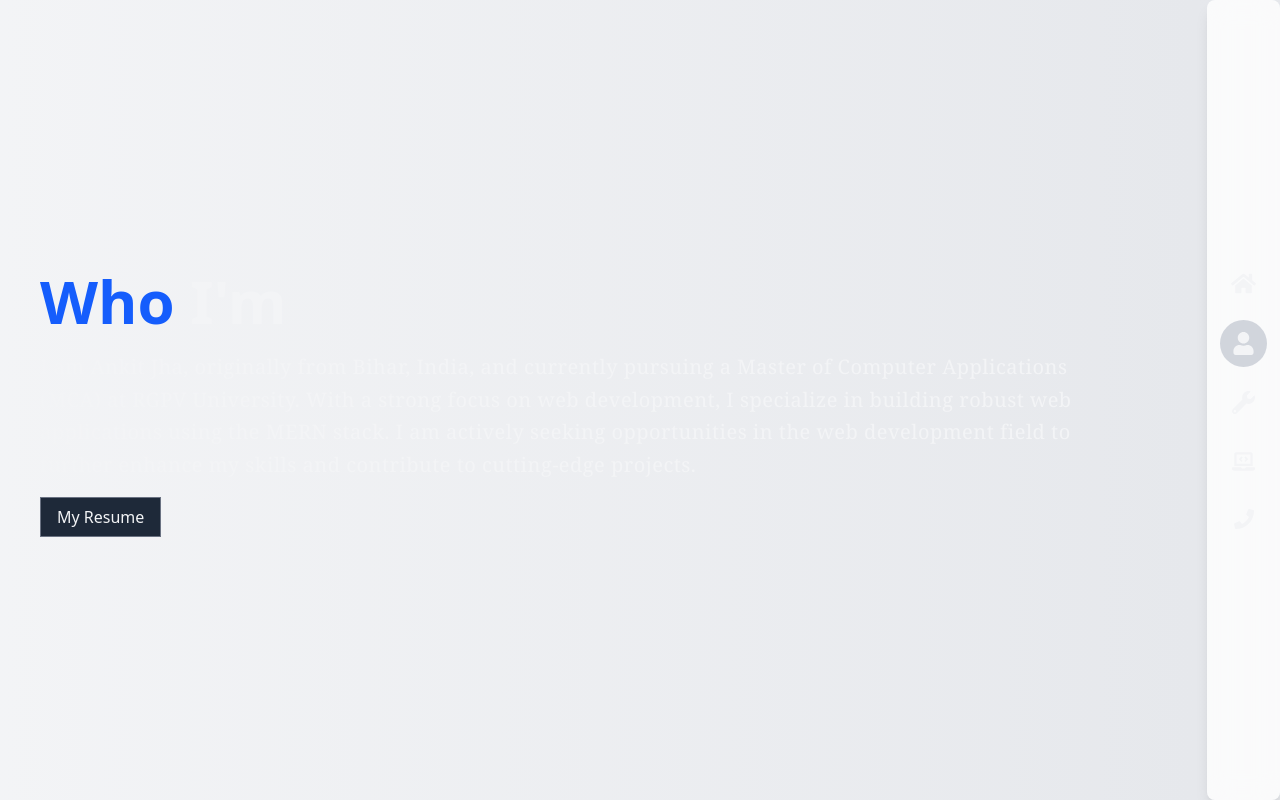
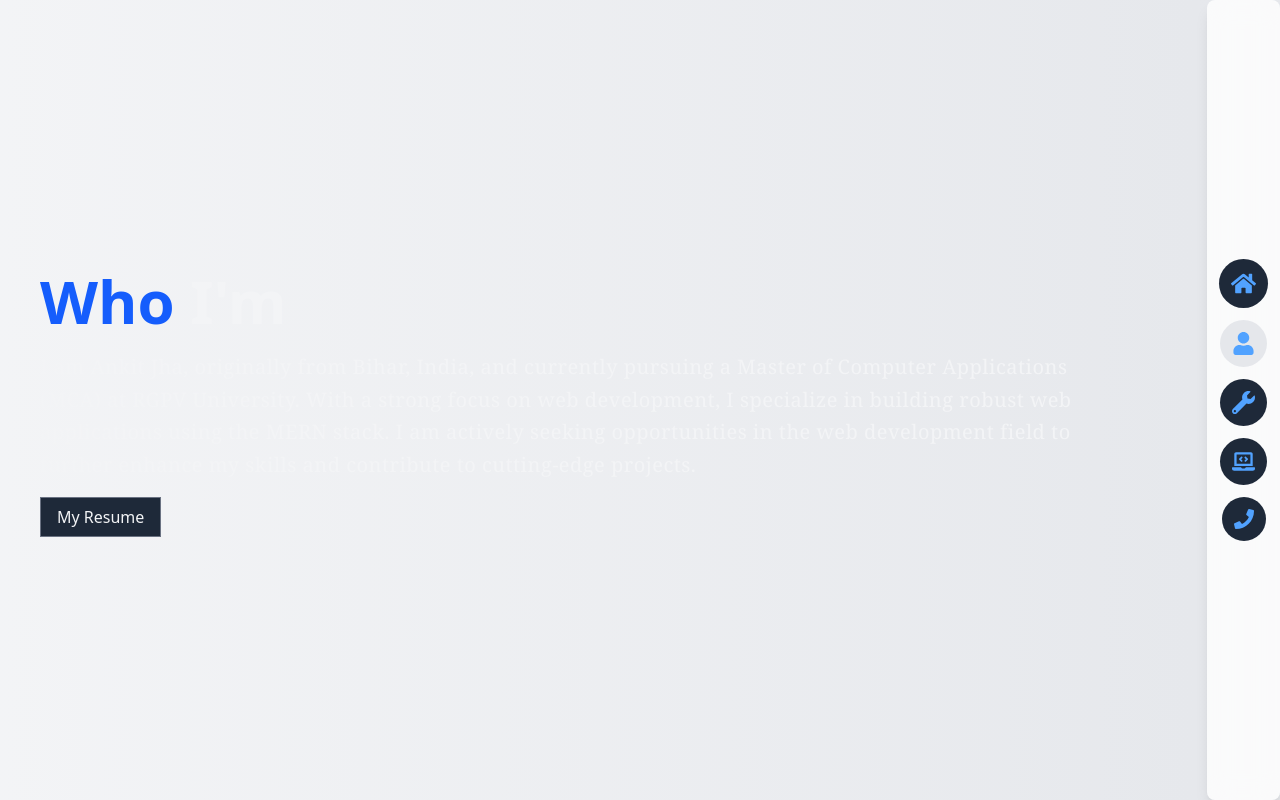
Before and after one commit to ankitjhagithub21/next-portfolio, a Next.js app: page /about in a window 1280 px wide. Built offline with nearby package versions, Linux system fonts and the light colour scheme.

Commit message:
minor changes

```diff
--- a/src/components/Menu.jsx
+++ b/src/components/Menu.jsx
@@ -23,8 +23,8 @@ const Menu = () => {
             key={href}
             href={href}
             aria-label={label}
-            className={`p-3 rounded-full hover:bg-gray-200 dark:hover:bg-gray-800 transition-all duration-300 ${
-              isActive ? "bg-gray-300 dark:bg-gray-700" : ""
+            className={`p-3 rounded-full hover:bg-gray-200 dark:hover:bg-gray-600 text-blue-400 transition-all duration-300 ${
+              isActive ? "bg-gray-200 dark:bg-gray-600" : "bg-gray-800"
             }`}
           >
             {icon}
```
